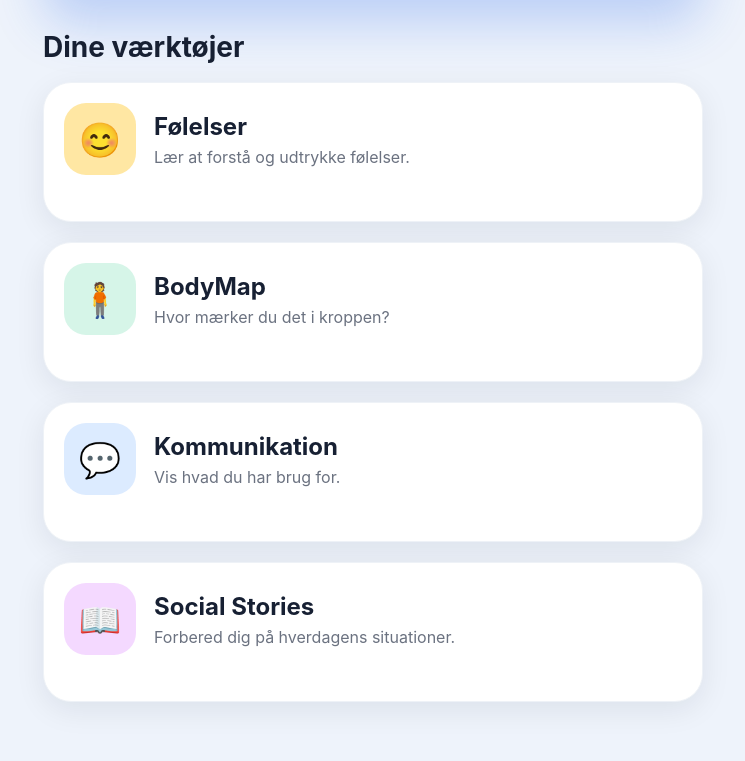
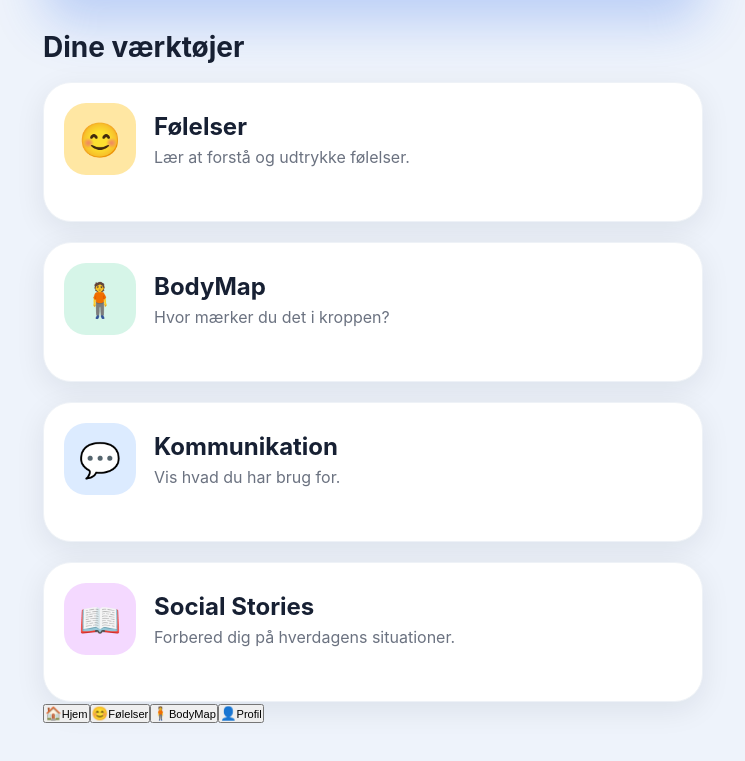
Before and after one commit to talhaahussein-design/St-tteguide, a React (Vite) app: page / in a window 1280 px wide. Shown: the part 376-1137 px from the top of the page, without its empty margins (267-1012 px from the left). Built offline with nearby package versions, Linux system fonts and the light colour scheme.

Commit message:
Add BottomNav component to Home page

```diff
--- a/src/pages/Home.jsx
+++ b/src/pages/Home.jsx
@@ -1,5 +1,5 @@
 import ModuleCard from "../components/ModuleCard";
-
+import BottomNav from "../components/BottomNav";
 const modules = [
   {
     emoji: "😊",
@@ -68,7 +68,7 @@ export default function Home() {
           <ModuleCard key={module.title} {...module} />
         ))}
       </div>
-
+<BottomNav />
     </main>
   );
 }
```
